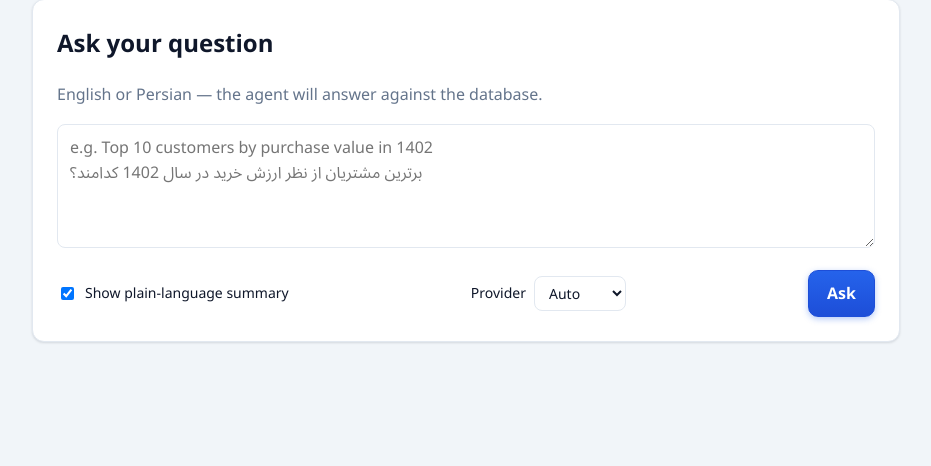
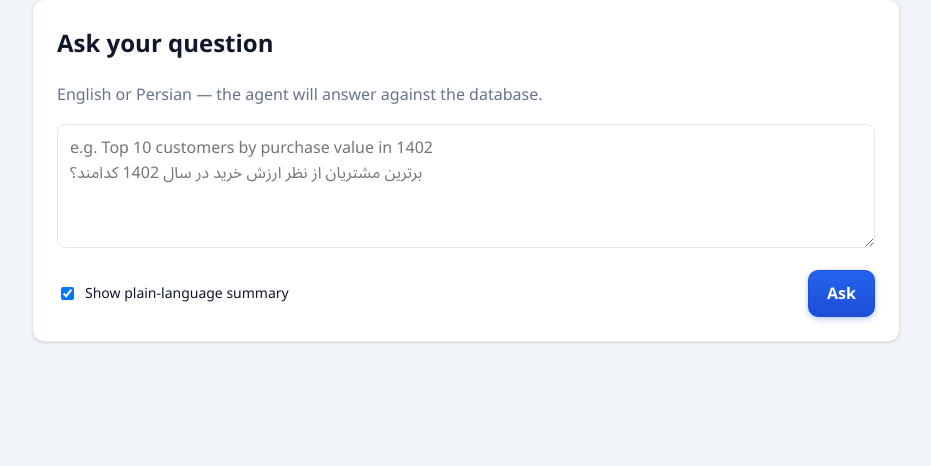
Before and after one commit to alisadeghiaghili/local-sql-agent, a Flask app: page / in a window 1280 px wide. Shown: the part 169-635 px from the top of the page, without its empty margins (174-1105 px from the left). Run offline with Flask 3, Linux system fonts and the light colour scheme; the visitor is signed in with stand-in values (Sample User, id 1); parts of the project's set-up code (start-up, migrations or seed data) failed here and were passed over.

Commit message:
feat(webapp): remove the provider selector
There is only one LLM backend now (OpenAI-compatible), so the provider dropdown has no purpose. Remove the select from the ask form, its i18n keys and CSS, and the provider plumbing in webapp/app.py and webapp/agent.py. No JavaScript referenced the selector.

```diff
--- a/webapp/agent.py
+++ b/webapp/agent.py
@@ -64,11 +64,10 @@ def _export_csv(rows: list[dict]) -> str:
 def answer_question(
     question: str,
     interpret: bool = True,
-    provider: str = "auto",
 ) -> dict:
     """Run one question through the full pipeline; never raises.
 
-    *provider* selects the LLM backend (``auto``/``ollama``/``openai``).
+    Uses the shared OpenAI-compatible LLM backend.
 
     Returns a dict with ``status`` ("SUCCESS" or "ERROR"), the generated
     SQL, result rows/columns, plain-language interpretation, output file
@@ -78,7 +77,6 @@ def answer_question(
     try:
         resp = run_query(
             question, system_prompt(), mode="full", interpret=interpret,
-            provider=provider,
         )
         rows = resp.result or []
         output_file = _export_csv(rows) if rows else None
--- a/webapp/app.py
+++ b/webapp/app.py
@@ -154,8 +154,7 @@ def create_app() -> Flask:
                 _flash("Please enter a question.", "error")
             else:
                 interpret = request.form.get("interpret") == "on"
-                provider = request.form.get("provider", "auto")
-                result = answer_question(question, interpret, provider)
+                result = answer_question(question, interpret)
                 db.log_query(
                     username=session["username"],
                     question=question,
--- a/webapp/i18n.py
+++ b/webapp/i18n.py
@@ -24,10 +24,6 @@ _FA: dict[str, str] = {
         "انگلیسی یا فارسی — عامل بر اساس پایگاه داده به سؤال شما پاسخ می‌دهد."
     ),
     "Show plain-language summary": "نمایش خلاصه به زبان ساده",
-    "Provider": "ارائه‌دهنده",
-    "Auto": "خودکار",
-    "Ollama": "اولاما",
-    "OpenAI": "اوپن‌ای‌آی",
     "Ask": "ارسال",
     "Report": "گزارش",
     "Running your question…": "در حال پردازش سؤال شما…",
--- a/webapp/static/style.css
+++ b/webapp/static/style.css
@@ -153,24 +153,6 @@ textarea { resize: vertical; min-height: 110px; }
 }
 
 .check input { width: auto; }
-
-.provider-select {
-  display: flex;
-  align-items: center;
-  gap: 8px;
-  font-weight: 400;
-  margin: 0;
-}
-
-.provider-select select {
-  font: inherit;
-  padding: 6px 10px;
-  border: 1px solid var(--border);
-  border-radius: 8px;
-  background: var(--surface);
-  color: var(--text);
-  cursor: pointer;
-}
 
 /* ── buttons ────────────────────────────────────────── */
 .btn {
--- a/webapp/templates/index.html
+++ b/webapp/templates/index.html
@@ -12,14 +12,6 @@
       <label class="check">
         <input type="checkbox" name="interpret" checked>
         {{ _("Show plain-language summary") }}
-      </label>
-      <label class="provider-select">
-        {{ _("Provider") }}
-        <select name="provider">
-          <option value="auto" selected>{{ _("Auto") }}</option>
-          <option value="ollama">{{ _("Ollama") }}</option>
-          <option value="openai">{{ _("OpenAI") }}</option>
-        </select>
       </label>
       <div class="btn-group">
         {% if output_filename %}
```
